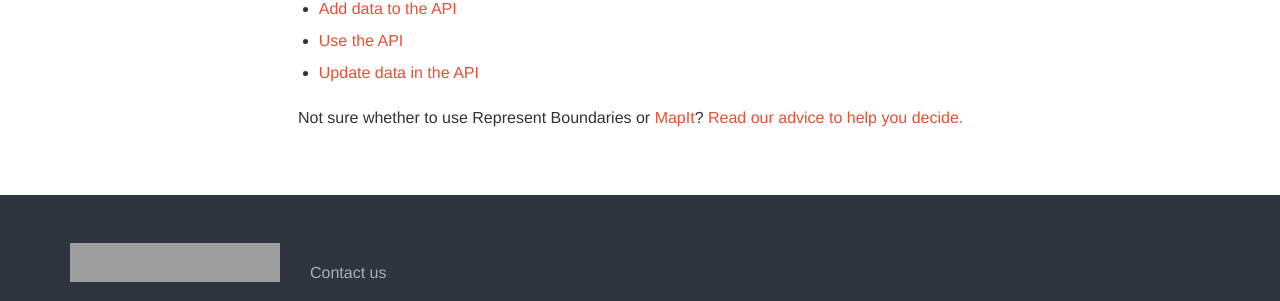
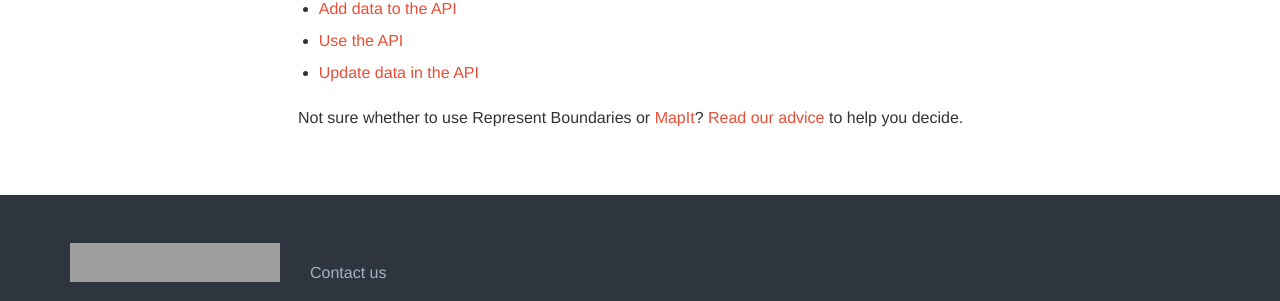
Before and after one commit to opennorth/represent-boundaries-docs, a Jekyll site: the page built from docs/index.md, in a window 1280 px wide. Shown: the part 618-919 px from the top of the page. Built offline with Jekyll 4.4.1, drawn with Linux system fonts in a browser that asks for light colours; Markdown is read by kramdown in place of the engine named in the settings; grey boxes are pictures that could not be loaded.

Commit message:
shorter link text

```diff
--- a/docs/index.md
+++ b/docs/index.md
@@ -18,4 +18,4 @@ Start using Represent Boundaries:
 * <a href="{{ site.baseurl }}/docs/api/">Use the API</a>
 * <a href="{{ site.baseurl }}/docs/manage/">Update data in the API</a>
 
-Not sure whether to use Represent Boundaries or [MapIt](http://mapit.poplus.org/)? <a href="{{ site.baseurl }}/docs/why/">Read our advice to help you decide.</a>
+Not sure whether to use Represent Boundaries or [MapIt](http://mapit.poplus.org/)? <a href="{{ site.baseurl }}/docs/why/">Read our advice</a> to help you decide.
```
